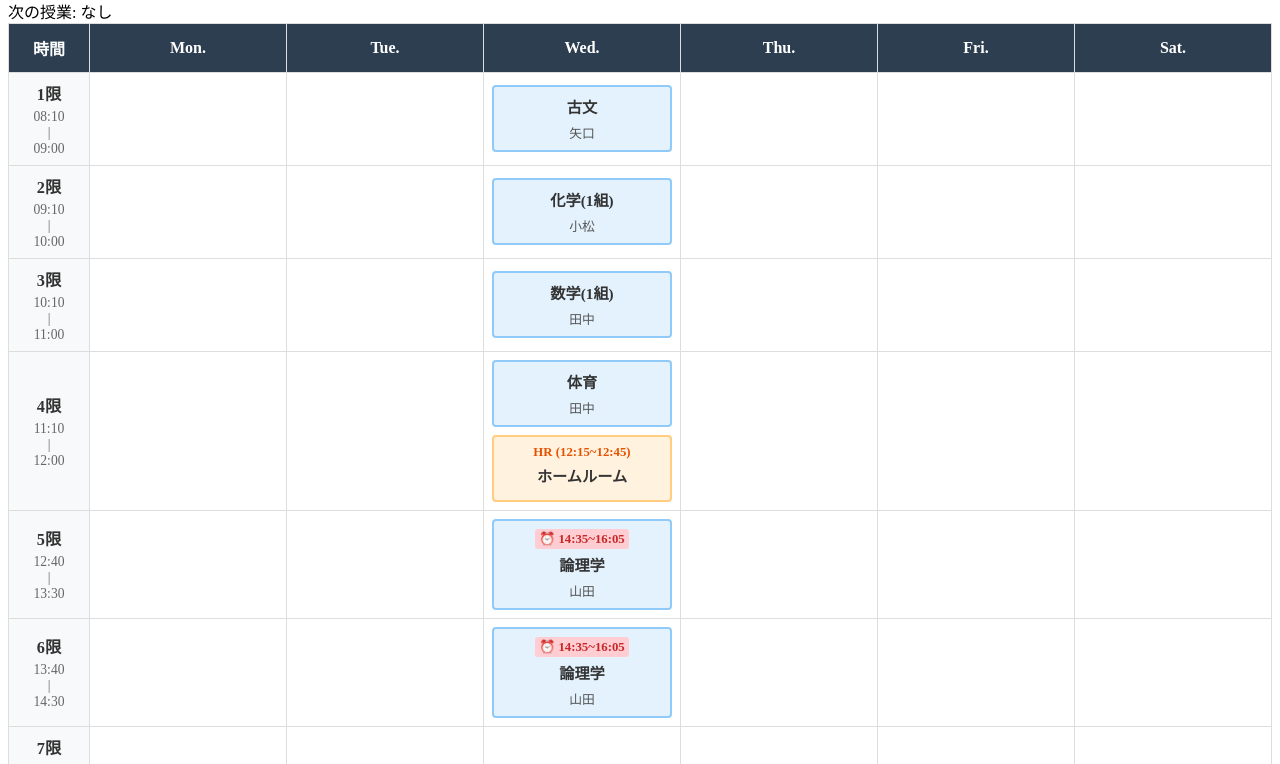
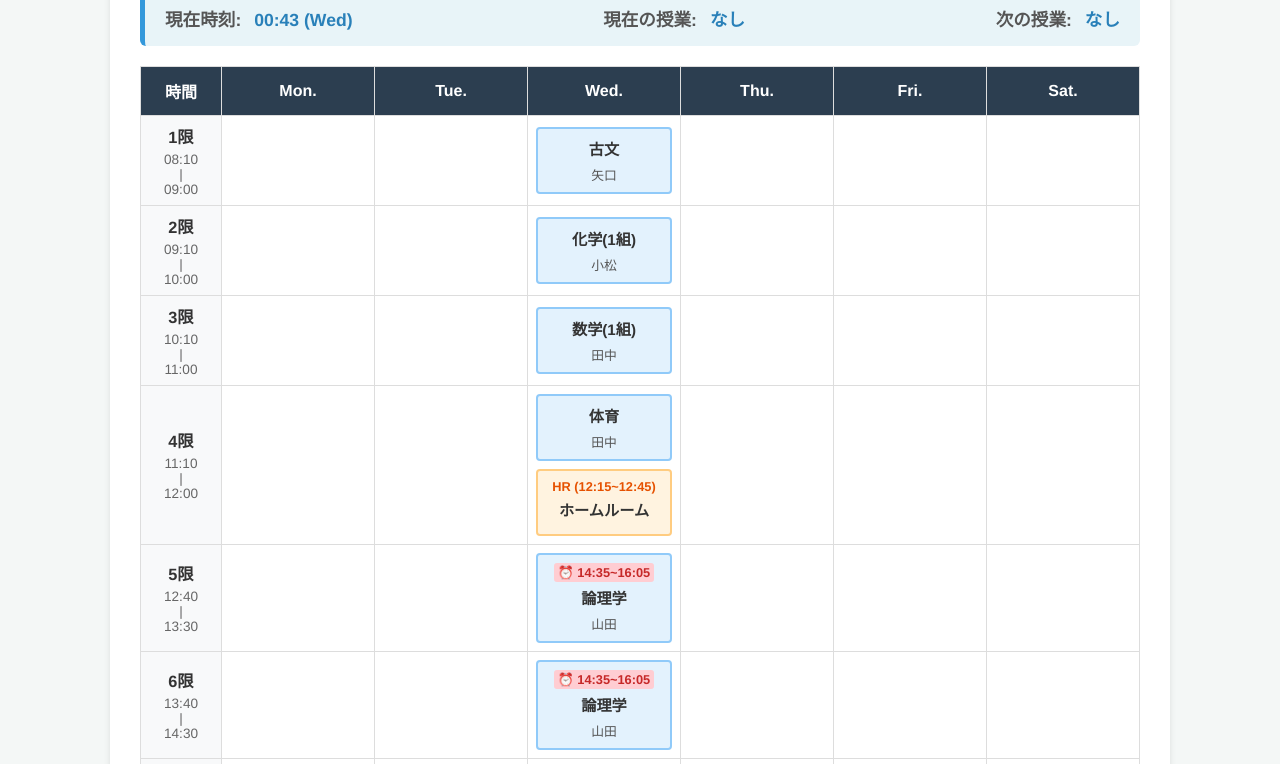
Before and after one commit to ray-miva/personal_timetable, a plain HTML site: page index.html in a window 1280 px wide. Shown: the part 138-902 px from the top of the page. Drawn offline with Linux system fonts and the light colour scheme.

Commit message:
style修正

```diff
--- a/style.css
+++ b/style.css
@@ -1,4 +1,50 @@
-/* --- 前半の container や status-panel の設定はそのまま --- */
+body {
+    font-family: "Helvetica Neue", Arial, "Hiragino Kaku Gothic ProN", "Hiragino Sans", Meiryo, sans-serif;
+    background-color: #f4f7f6;
+    color: #333;
+    margin: 0;
+    padding: 20px;
+}
+
+.container {
+    max-width: 1000px;
+    margin: 0 auto;
+    background: #fff;
+    padding: 20px 30px;
+    border-radius: 8px;
+    box-shadow: 0 4px 6px rgba(0,0,0,0.1);
+}
+
+h1 {
+    text-align: center;
+    color: #2c3e50;
+}
+
+/* ステータスパネル */
+.status-panel {
+    display: flex;
+    justify-content: space-between;
+    background-color: #e8f4f8;
+    padding: 15px 20px;
+    border-radius: 6px;
+    margin-bottom: 20px;
+    border-left: 5px solid #3498db;
+}
+
+.status-item {
+    font-size: 1.1em;
+}
+
+.label {
+    font-weight: bold;
+    color: #555;
+    margin-right: 8px;
+}
+
+.value {
+    color: #2980b9;
+    font-weight: bold;
+}
 
 /* 時間割テーブル */
 table {
```
